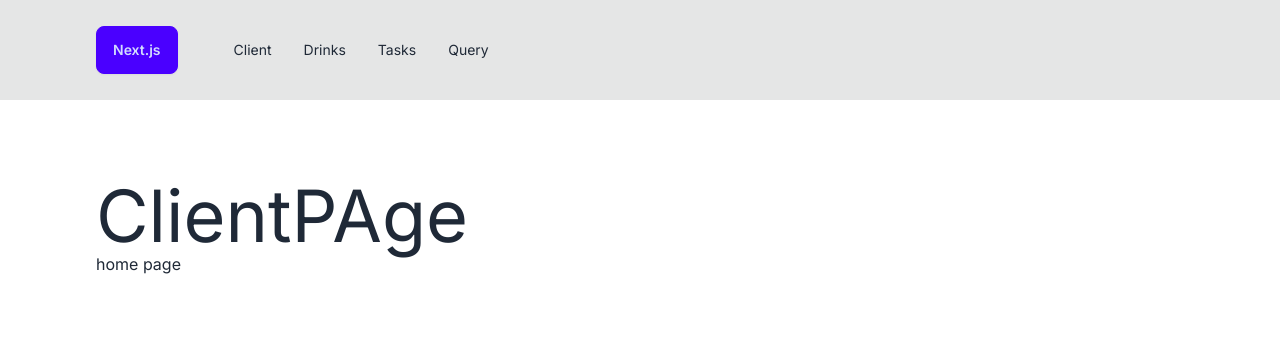
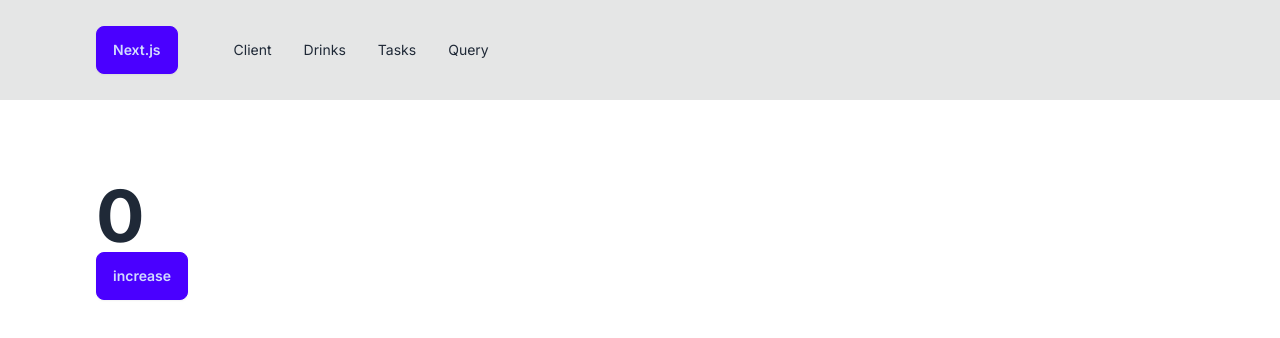
Before and after one commit to rugby8724/nextjs-tutorial, a Next.js app: page /client in a window 1280 px wide. Shown: the top 338 px of the page. Built offline with nearby package versions, Linux system fonts and the light colour scheme.

Commit message:
add test counter

```diff
--- a/app/client/page.js
+++ b/app/client/page.js
@@ -1,11 +1,15 @@
-import React from 'react'
-import Link from 'next/link'
+'use client'
+import React, { useState } from 'react'
+
 
 const ClientPage = () => {
+  const [count, setCount] = useState(0)
   return (
     <div>
-      <h1 className='text-7xl'>ClientPAge</h1>
-      <Link href='/' className='text-2'>home page</Link>
+      <h1 className='text-7xl font-bold'>{count}</h1>
+      <button className='btn btn-primary' onClick={() => setCount(count + 1)}>
+        increase
+      </button>
     </div>
 
   )
--- a/app/page.js
+++ b/app/page.js
@@ -4,8 +4,8 @@ import Link from 'next/link'
 const HomePage = () => {
   return (
     <div>
-      <h1 className='text-7xl'>HomePage</h1>
-      <Link href='/about' className='text-2'>about page</Link>
+      <h1 className='text-5xl mb-8 font-bold'>HomePage</h1>
+      <Link href='/client' className='btn btn-accent'>get started</Link>
       </div>
   )
 }
```
